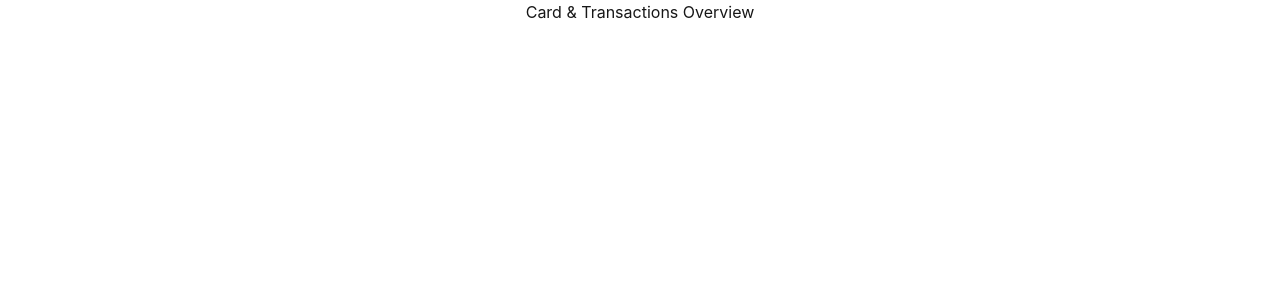
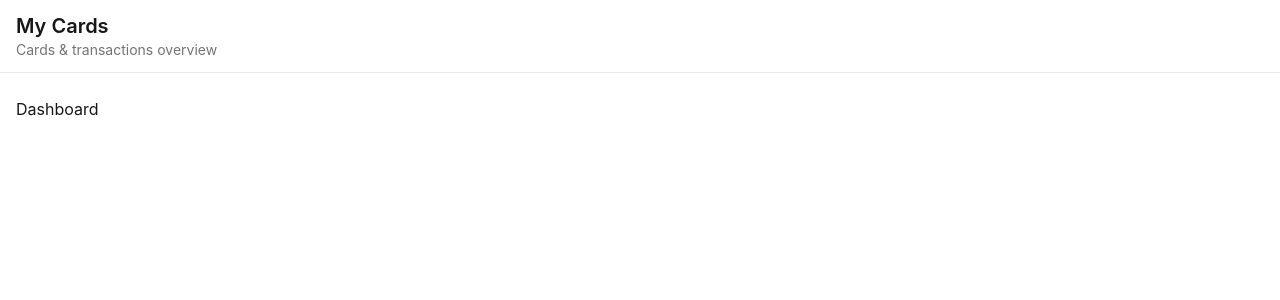
Before and after one commit to sujaymohithe/my-cards, a React (Vite) app: page / in a window 1280 px wide. Shown: the top 300 px of the page. Built offline with nearby package versions, Linux system fonts and the light colour scheme.

Commit message:
feat: add Header component and base page layout

```diff
--- a/src/App.tsx
+++ b/src/App.tsx
@@ -1,10 +1,20 @@
+import { Header } from "./components/Header";
+import { Dashboard } from "./pages/Dashboard";
+
+/**
+ * The main application component.
+ * Contains the header and the main content area.
+ * @returns A JSX element representing the application.
+ */
 function App() {
-
   return (
-    <div className="flex flex-col items-center">
-      Card & Transactions Overview
+    <div className="flex h-screen flex-col overflow-hidden">
+      <Header />
+      <main className="flex flex-1 flex-col overflow-hidden py-6">
+        <Dashboard />
+      </main>
     </div>
-  )
+  );
 }
 
-export default App
+export default App;
--- /dev/null
+++ b/src/components/Header/Header.tsx
@@ -0,0 +1,20 @@
+/**
+ * A simple header component for the app.
+ * Displays a title and a subtitle explaining the purpose of the app.
+ *
+ * @returns A JSX element representing the header.
+ */
+export function Header() {
+  return (
+    <header className="border-foreground/10 shrink-0 border-b">
+      <div className="container py-3">
+        <h1 className="text-xl font-semibold">
+          My Cards
+        </h1>
+        <p className="text-foreground/60 text-sm">
+          Cards & transactions overview
+        </p>
+      </div>
+    </header>
+  );
+}
--- /dev/null
+++ b/src/components/Header/index.ts
@@ -0,0 +1 @@
+export { Header } from "./Header";
--- /dev/null
+++ b/src/pages/Dashboard.tsx
@@ -0,0 +1,7 @@
+/**
+ * A page component displaying a dashboard.
+ * @returns A JSX element representing the dashboard page.
+ */
+export function Dashboard() {
+  return <div className="container">Dashboard</div>;
+}
--- a/src/styles/globals.css
+++ b/src/styles/globals.css
@@ -20,3 +20,8 @@
     --container-pad: 1rem;
   }
 }
+
+@utility container {
+  margin-inline: auto;
+  padding-inline: var(--container-pad);
+}
```
